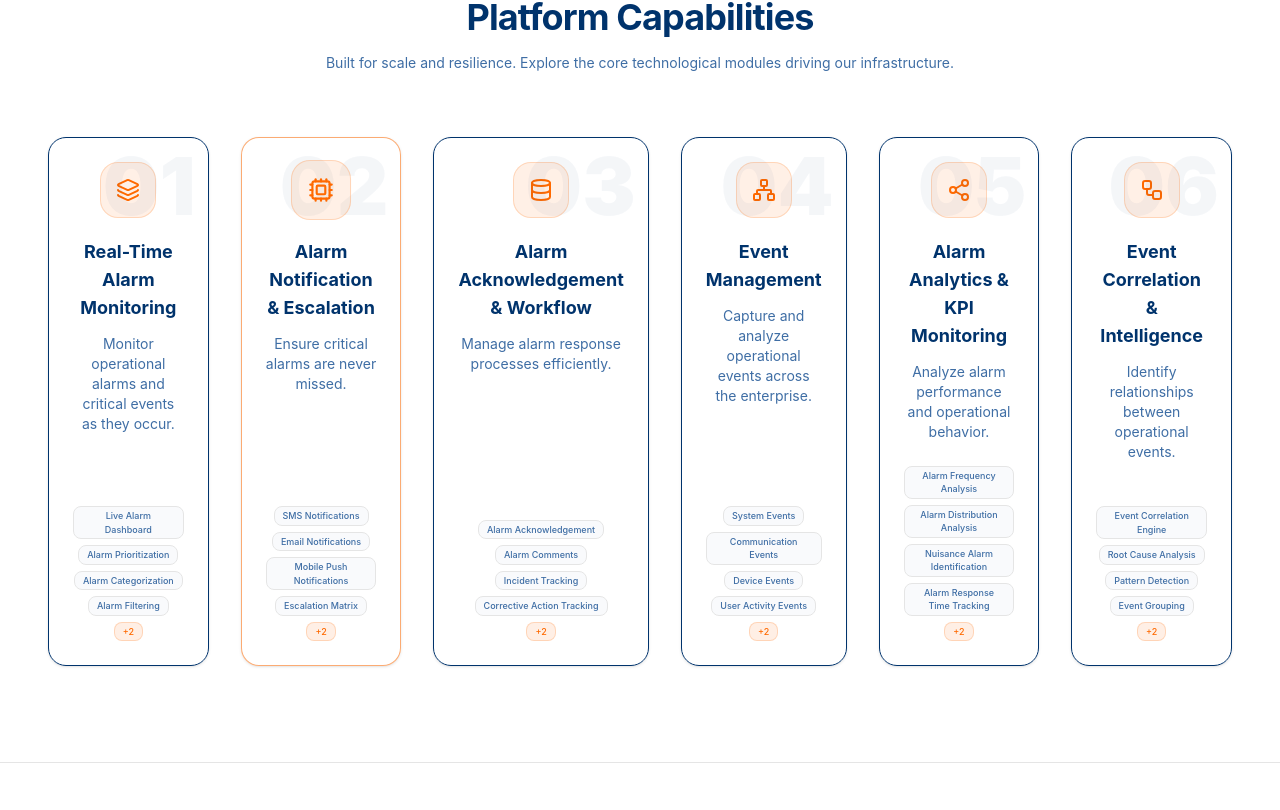
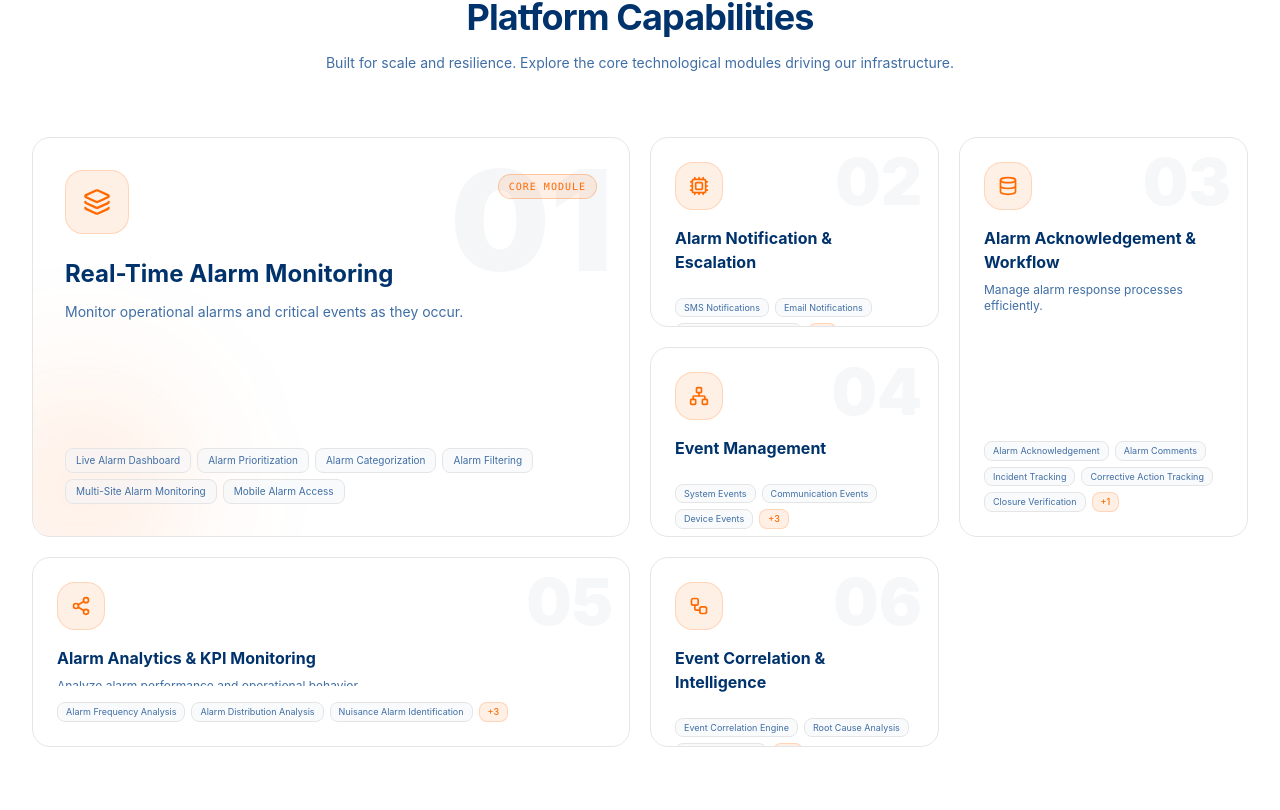
Before and after one commit to Jay09990/altrex-design-2, a React (Vite) app: page /solutions/alarm-management in a window 1280 px wide. Shown: the part 950-1760 px from the top of the page. Built offline with nearby package versions, Linux system fonts and the light colour scheme; a web font is replaced by a local one.

Commit message:
feat: implement Home and Solution pages with modular components and animated platform showcases

```diff
--- a/src/components/sections/LiveSystemPanel.tsx
+++ b/src/components/sections/LiveSystemPanel.tsx
@@ -90,7 +90,7 @@ export default function LiveSystemPanel({ solution }: LiveSystemPanelProps) {
               <motion.div
                 key={item}
                 animate={{
-                  borderColor: activeChip === idx ? "rgba(249, 115, 22, 0.5)" : "var(--border-border)",
+                  borderColor: activeChip === idx ? "rgba(249, 115, 22, 0.5)" : "var(--border)",
                   backgroundColor: activeChip === idx ? "rgba(249, 115, 22, 0.1)" : "transparent",
                   color: activeChip === idx ? "rgb(249, 115, 22)" : "inherit",
                 }}
--- a/src/pages/Home.tsx
+++ b/src/pages/Home.tsx
@@ -1,11 +1,9 @@
 import { useState, useEffect } from "react";
 import { motion } from "framer-motion";
 import Architecture from "@/components/sections/Architecture";
-import CTA from "@/components/sections/CTA";
 import FAQ from "@/components/sections/FAQ";
 import HeroSection from "@/components/sections/HeroSection";
 import StatisticsSection from "@/components/sections/StatisticsSection";
-import Testimonials from "@/components/sections/Testimonials";
 import UseCases from "@/components/sections/UseCases";
 import ProgressLine from "@/components/ProgressLine";
 import LoadingScreen from "@/components/LoadingScreen";
--- a/src/pages/SolutionPage.tsx
+++ b/src/pages/SolutionPage.tsx
@@ -88,7 +88,11 @@ const getBenefitVisual = (title: string, description: string) => {
   return { icon: CheckCircle2, color: "text-orange-500", bg: "bg-orange-500/10", animate: "fade" };
 };
 
-// ─── Platform Capabilities ────────────────────────────────────────────────────
+// ─── Platform Capabilities — Bento Grid ───────────────────────────────────────
+// Drop-in replacement for the existing PlatformCapabilities() function in
+// SolutionPage.tsx. Same props (`capabilities: Capability[]`), same data
+// shape — no changes needed to solutionsData.ts. Uses the fadeUp, stagger,
+// and cardVariant variants already defined at the top of SolutionPage.tsx.
 
 interface Capability {
   title: string;
@@ -96,36 +100,19 @@ interface Capability {
   items: string[];
 }
 
+// One "hero" tile (2x2) + a mix of tall / wide / square tiles.
+// `dense` auto-flow packs any extra items after 6 into the grid gaps.
+const spanPattern = [
+  "lg:col-span-2 lg:row-span-2", // 0 — hero
+  "lg:col-span-1 lg:row-span-1", // 1 — square
+  "lg:col-span-1 lg:row-span-2", // 2 — tall
+  "lg:col-span-1 lg:row-span-1", // 3 — square
+  "lg:col-span-2 lg:row-span-1", // 4 — wide
+  "lg:col-span-1 lg:row-span-1", // 5 — square
+];
+
 function PlatformCapabilities({ capabilities }: { capabilities: Capability[] }) {
   const [hoveredIdx, setHoveredIdx] = useState<number | null>(null);
-  const [activeIdx, setActiveIdx] = useState<number>(0);
-  // Track which icon just pulsed so we can key-trigger the animation
-  const [iconPulseKey, setIconPulseKey] = useState<Record<number, number>>({});
-  const prevActiveRef = useRef<number>(-1);
-
-  // Sequential pulse — derived from Date.now(), same timing as connector animations:
-  // Each connector has delay = idx * 0.5s, duration = 3s
-  // So the beam leaves card idx at time (idx * 0.5) and arrives at card (idx+1)
-  // at time (idx * 0.5 + 3). We simplify: card N lights up at phase = N * 0.5
-  useEffect(() => {
-    const total = capabilities.length;
-    // Full cycle: last card delay + duration = (total-1)*0.5 + 3
-    const cycleDuration = (total - 1) * 0.5 + 3;
-    // We stagger card activations evenly across the cycle
-    const perCard = cycleDuration / total;
-
-    const id = setInterval(() => {
-      const phase = (Date.now() / 1000) % cycleDuration;
-      const next = Math.min(Math.floor(phase / perCard), total - 1);
-      setActiveIdx(next);
-      if (next !== prevActiveRef.current) {
-        setIconPulseKey((prev) => ({ ...prev, [next]: (prev[next] ?? 0) + 1 }));
-        prevActiveRef.current = next;
-      }
-    }, 100);
-
-    return () => clearInterval(id);
-  }, [capabilities.length]);
 
   return (
     <section className="bg-card/20 py-24 overflow-hidden">
@@ -144,148 +131,119 @@ function PlatformCapabilities({ capabilities }: { capabilities: Capability[] })
             </p>
           </motion.div>
 
-          <div className="relative flex flex-col lg:flex-row gap-8 lg:gap-0">
+          <div
+            className="grid grid-cols-1 sm:grid-cols-2 lg:grid-cols-4 gap-5 lg:auto-rows-[190px]"
+            style={{ gridAutoFlow: "dense" }}
+          >
             {capabilities.map((cap, idx) => {
               const Icon = getCapabilityIcon(idx);
-              const isLast = idx === capabilities.length - 1;
-              // A connector sits between card idx and card idx+1.
-              // It is "energized" when the user hovers card idx OR card idx+1.
-              const connectorEnergized =
-                hoveredIdx === idx || hoveredIdx === idx + 1;
-              const isActive = activeIdx === idx;
+              const isHovered = hoveredIdx === idx;
+              const isHero = idx === 0;
+              const span = spanPattern[idx % spanPattern.length];
               const ordinal = String(idx + 1).padStart(2, "0");
+              const bulletLimit = isHero ? cap.items.length : span.includes("row-span-2") ? 5 : 3;
 
               return (
-                <div
+                <motion.div
                   key={cap.title}
-                  className="relative flex-1 flex flex-col items-center text-center lg:px-4"
+                  variants={cardVariant}
                   onMouseEnter={() => setHoveredIdx(idx)}
                   onMouseLeave={() => setHoveredIdx(null)}
-                >
-                  {/* ── Connector Line (Desktop) ─────────────────────── */}
-                  {!isLast && (
-                    <div
-                      className="hidden lg:block absolute top-12 left-[calc(50%+40px)] w-[calc(100%-80px)] h-px -z-10 transition-all duration-300"
+                  className={`relative flex flex-col justify-between rounded-2xl border bg-card/80 backdrop-blur-sm p-6 overflow-hidden transition-all duration-300 ${span} ${
+                    isHero ? "lg:p-8" : ""
+                  }`}
                   style={{
-                        backgroundColor: connectorEnergized
-                          ? "rgba(251,191,36,0.4)" // amber-300/40 track
-                          : "var(--border-border)",
+                    borderColor: isHovered
+                      ? "rgba(249,115,22,0.55)"
+                      : "var(--border)",
+                    boxShadow: isHovered
+                      ? "0 0 0 1px rgba(249,115,22,0.15), 0 12px 32px -12px rgba(249,115,22,0.25)"
+                      : "none",
                   }}
                 >
-                      <motion.div
-                        className="h-full"
-                        style={{
-                          background: connectorEnergized ? "#fcd34d" : "#f97316",
-                          boxShadow: connectorEnergized
-                            ? "0 0 16px 4px rgba(252,211,77,0.7)"
-                            : "0 0 8px 2px rgba(249,115,22,0.6)",
-                        }}
-                        initial={{ x: "-100%" }}
-                        whileInView={{ x: "100%" }}
-                        viewport={{ once: false, amount: 0.1 }}
-                        transition={{
-                          duration: 3,
-                          repeat: Infinity,
-                          ease: "linear",
-                          delay: idx * 0.5,
-                        }}
-                      />
-                    </div>
-                  )}
-
-                  {/* ── Connector Line (Mobile) ───────────────────────── */}
-                  {!isLast && (
-                    <div className="lg:hidden absolute top-[100%] left-1/2 w-px h-8 bg-[var(--border-border)] -translate-x-1/2 z-0">
-                      <motion.div
-                        className="w-full bg-orange-500 shadow-[0_0_8px_2px_rgba(249,115,22,0.6)]"
-                        initial={{ height: "0%", opacity: 0 }}
-                        whileInView={{ height: "100%", opacity: [0, 1, 0] }}
-                        viewport={{ once: false, amount: 0.1 }}
-                        transition={{ duration: 2, repeat: Infinity, delay: idx * 0.5 }}
-                      />
-                    </div>
-                  )}
-
-                  {/* ── Card ─────────────────────────────────────────── */}
-                  <motion.div
-                    variants={cardVariant}
-                    className="flex flex-col items-center bg-card/80 backdrop-blur-sm p-6 rounded-2xl w-full h-full relative z-10 shadow-sm transition-all duration-300 border"
-                    style={{
-                      borderColor: isActive
-                        ? "rgba(249,115,22,0.60)"   // orange-500/60
-                        : "var(--border-border)",
-                    }}
-                  >
-                    {/* Faint ordinal label */}
+                  {/* Faint giant ordinal, bigger on the hero tile */}
                   <span
-                      className="text-[80px] font-black text-foreground absolute top-2 right-3 select-none pointer-events-none leading-none"
+                    className={`absolute top-3 right-4 select-none pointer-events-none font-black leading-none text-foreground ${
+                      isHero ? "text-[140px]" : "text-[64px]"
+                    }`}
                     style={{ opacity: 0.04 }}
                     aria-hidden="true"
                   >
                     {ordinal}
                   </span>
 
-                    {/* Icon container — pulses when beam arrives */}
+                  {/* Ambient orange glow only on the hero tile, to anchor it as "the" module */}
+                  {isHero && (
+                    <div className="pointer-events-none absolute -bottom-16 -left-16 h-56 w-56 rounded-full bg-orange-500/10 blur-3xl" />
+                  )}
+
+                  <div className="relative z-10 flex flex-col h-full">
+                    <div className="flex items-start justify-between">
                       <motion.div
-                      key={iconPulseKey[idx] ?? 0}
-                      className="mb-5 flex h-14 w-14 items-center justify-center rounded-2xl bg-orange-500/10 text-orange-500 ring-1 ring-inset ring-orange-500/20"
-                      animate={
-                        isActive
-                          ? { scale: [1, 1.15, 1] }
-                          : { scale: 1 }
-                      }
-                      transition={
-                        isActive
-                          ? { duration: 0.4, ease: "easeInOut" }
-                          : { duration: 0.2 }
-                      }
+                        className={`flex items-center justify-center rounded-2xl bg-orange-500/10 text-orange-500 ring-1 ring-inset ring-orange-500/20 ${
+                          isHero ? "h-16 w-16 mb-6" : "h-12 w-12 mb-4"
+                        }`}
+                        animate={{ scale: isHovered ? 1.08 : 1 }}
+                        transition={{ duration: 0.2, ease: "easeInOut" }}
                       >
-                      <Icon className="h-6 w-6" />
+                        <Icon className={isHero ? "h-7 w-7" : "h-5 w-5"} />
                       </motion.div>
 
-                    <h3 className="text-lg font-bold text-foreground mb-3">
+                      {isHero && (
+                        <span className="mt-1 rounded-full border border-orange-500/30 bg-orange-500/10 px-2.5 py-1 text-[10px] font-mono uppercase tracking-widest text-orange-500">
+                          Core Module
+                        </span>
+                      )}
+                    </div>
+
+                    <h3
+                      className={`font-bold text-foreground ${
+                        isHero ? "text-2xl mb-3" : "text-base mb-2"
+                      }`}
+                    >
                       {cap.title}
                     </h3>
-                    <p className="text-sm text-muted-foreground mb-6 flex-1">
+
+                    <p
+                      className={`text-muted-foreground ${
+                        isHero ? "text-sm max-w-md mb-6" : "text-xs mb-4 line-clamp-2"
+                      }`}
+                    >
                       {cap.description}
                     </p>
 
-                    {/* Staggered Chips */}
+                    {/* Bullets — full list on hero, trimmed elsewhere */}
                     <motion.div
                       initial="hidden"
                       whileInView="visible"
                       viewport={{ once: true }}
                       variants={{
-                        visible: { transition: { staggerChildren: 0.1, delayChildren: 0.2 } },
+                        visible: { transition: { staggerChildren: 0.08, delayChildren: 0.15 } },
                       }}
-                      className="flex flex-wrap justify-center gap-1.5 mt-auto"
+                      className="flex flex-wrap gap-1.5 mt-auto"
                     >
-                      {cap.items.slice(0, 4).map((item) => (
+                      {cap.items.slice(0, bulletLimit).map((item) => (
                         <motion.span
                           key={item}
                           variants={{
-                            hidden: { opacity: 0, scale: 0.8 },
+                            hidden: { opacity: 0, scale: 0.85 },
                             visible: { opacity: 1, scale: 1, transition: { type: "spring" } },
                           }}
-                          className="inline-flex items-center rounded-md bg-muted/50 px-2 py-0.5 text-[9px] font-medium text-muted-foreground border border-border"
+                          className={`inline-flex items-center rounded-md bg-muted/50 border border-border text-muted-foreground ${
+                            isHero ? "px-2.5 py-1 text-[10px]" : "px-2 py-0.5 text-[9px]"
+                          }`}
                         >
                           {item}
                         </motion.span>
                       ))}
-                      {cap.items.length > 4 && (
-                        <motion.span
-                          variants={{
-                            hidden: { opacity: 0, scale: 0.8 },
-                            visible: { opacity: 1, scale: 1 },
-                          }}
-                          className="inline-flex items-center rounded-md bg-orange-500/10 text-orange-500 px-2 py-0.5 text-[9px] font-medium border border-orange-500/20"
-                        >
-                          +{cap.items.length - 4}
-                        </motion.span>
+                      {cap.items.length > bulletLimit && (
+                        <span className="inline-flex items-center rounded-md bg-orange-500/10 text-orange-500 border border-orange-500/20 px-2 py-0.5 text-[9px] font-medium">
+                          +{cap.items.length - bulletLimit}
+                        </span>
                       )}
                     </motion.div>
+                  </div>
                 </motion.div>
-                </div>
               );
             })}
           </div>
```
Lines whose indentation alone changed are shown as unchanged.
